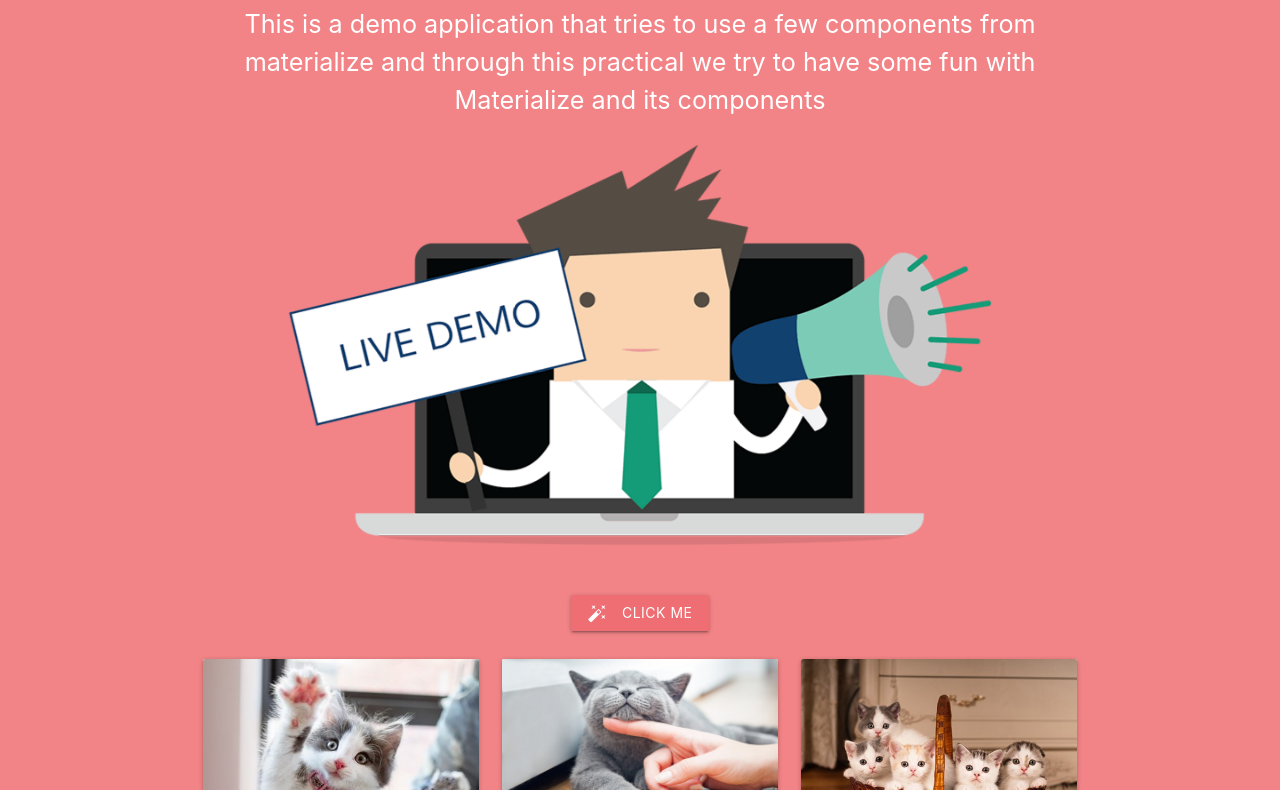
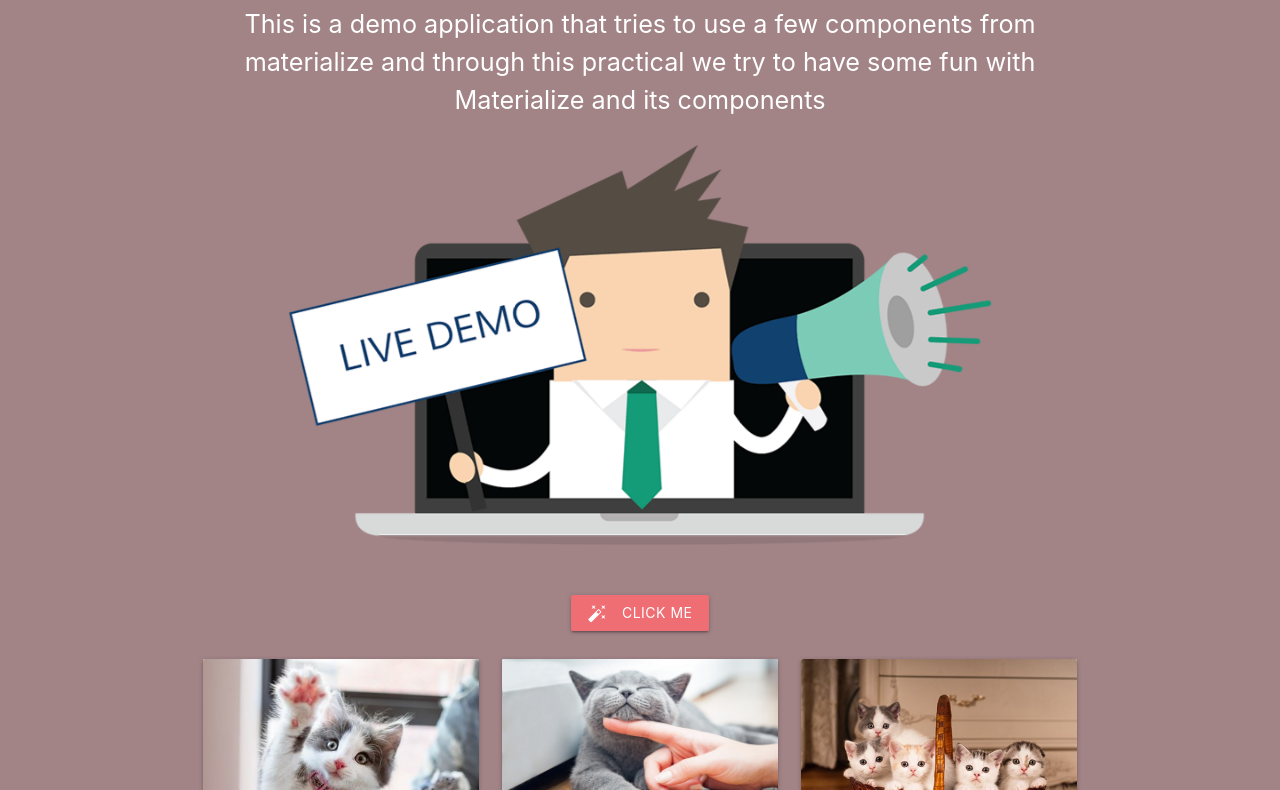
Before and after one commit to prit2307/SIT725-2025, a website: page week3/public/index.html in a window 1280 px wide. Shown: the part 194-984 px from the top of the page. Drawn offline with nearby package versions, Linux system fonts and the light colour scheme.

Commit message:
css file updated

```diff
--- a/week3/public/css/styles.css
+++ b/week3/public/css/styles.css
@@ -8,7 +8,7 @@
     margin: 4px 0;
 }
 .main-body {
-    background-color: #F28487;
+    background-color: #A28487;
     color: white;
     /* height: 100%; */
 }
```
